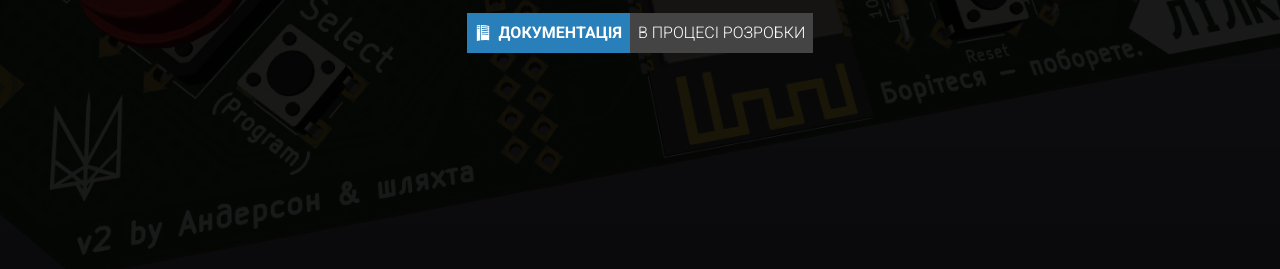
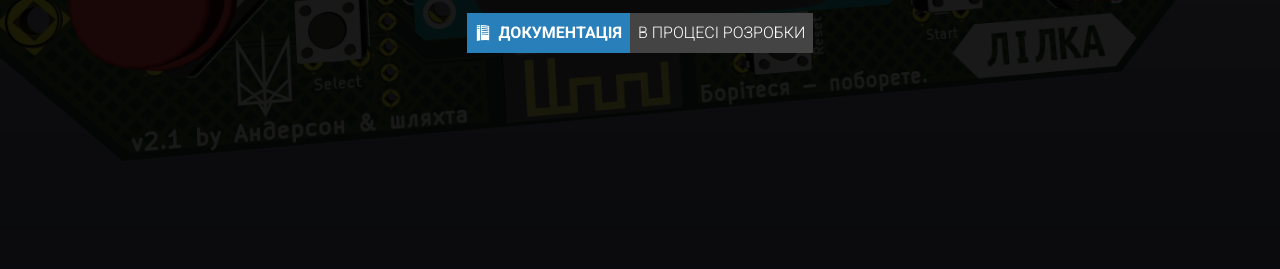
Before and after one commit to and3rson/lilka, a plain HTML site: page index.html in a window 1280 px wide. Shown: the part 531-800 px from the top of the page. Drawn offline with Linux system fonts and the light colour scheme.

Commit message:
site: update image to v2.1

```diff
--- a/index.html
+++ b/index.html
@@ -25,7 +25,7 @@
         }
 
         .background {
-            background: url('/static/lilka.jpg') no-repeat center center;
+            background: url('/static/lilka_v21.jpg') no-repeat center center;
             background-size: cover;
             height: 100%;
             width: 100%;
```
Also changed, not shown: static/lilka_v21.jpg (added).
